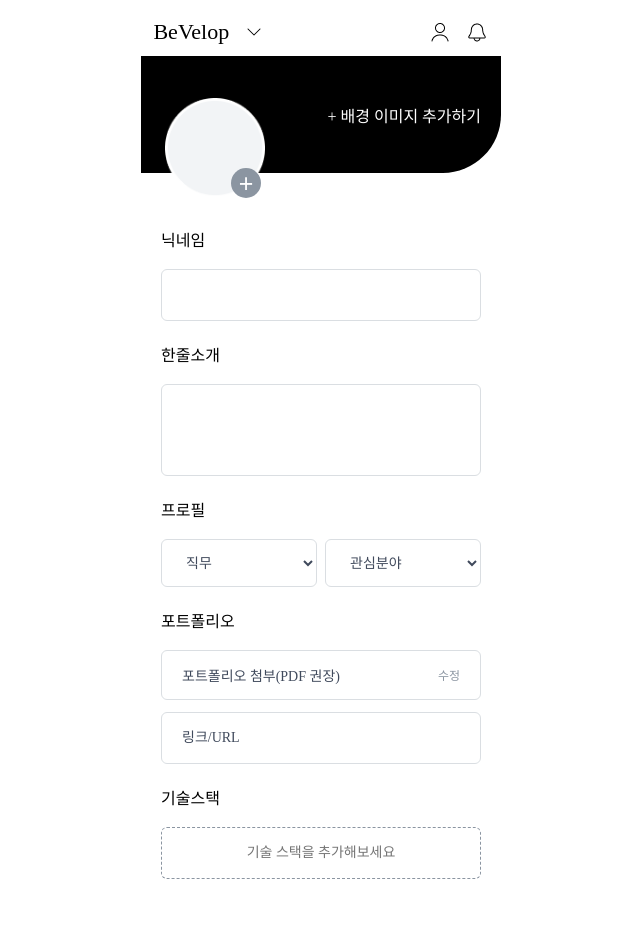
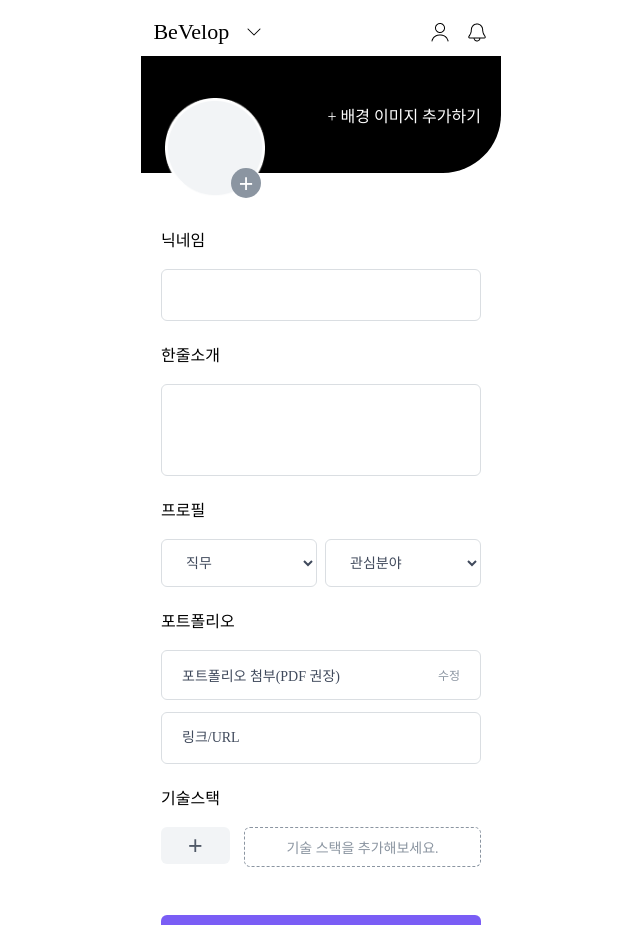
Before and after one commit to NS0H/vue_practice, a Vue app: page /mypage in a window 1280 px wide. Shown: the top 925 px of the page, without its empty margins (319-959 px from the left). Built offline with nearby package versions, Linux system fonts and the light colour scheme.

Commit message:
기술 스택 추가 및 색상 구현

```diff
--- /dev/null
+++ b/src/assets/techColors.json
@@ -0,0 +1,6 @@
+{
+  "Figma": "#1D1D1D",
+  "Adobe XD": "#450135",
+  "Zeplin": "#F69833",
+  "Photoshop": "#005294"
+}
--- a/src/components/ProfileDisplay.vue
+++ b/src/components/ProfileDisplay.vue
@@ -1,5 +1,6 @@
 <template>
   <div class="profile-display">
+    <!-- 닉네임과 한줄 소개 -->
     <div class="personal">
       <div>
         <div class="name">{{ profile.name }}</div>
@@ -8,23 +9,39 @@
       <div class="description">{{ profile.des }}</div>
     </div>
     <p class="hr"></p>
+    <!-- 그 외 입력 정보 -->
     <div>
       <div class="label">프로필</div>
       <div class="profile">
-                <div>{{ profile.role }}</div>
-                <div>{{ profile.object }}</div>
+          <div>{{ profile.role || '직무' }}</div>
+          <div>{{ profile.object || '관심분야' }}</div>
       </div>
       <div class="label">포트폴리오</div>
       <div class="result pdf">{{ profile.pdf?.name || '파일 없음' }}</div>
-            <div class="result">{{ profile.link }}</div>
+      <div class="result">{{ profile.link || '링크/URL' }}</div>
       <div class="label">기술스택</div>
-            <div class="result">{{ profile.tech }}</div>
+      <div class="tech_list">
+        <div
+          class="tech_item"
+          v-for="(tech, index) in profile.tech"
+          :key="index"
+          :style="{ backgroundColor: techColors[tech] || 'grey' }">
+          {{ tech }}
+        </div>
+      </div>
     </div>
   </div>
 </template>
 
+
 <script lang="ts">
 import { defineComponent, PropType } from 'vue';
+import techColorsData from '@/assets/techColors.json';
+
+// 기술 스택 별 색상 저장 인터페이스
+interface TechColors {
+  [key: string]: string;
+}
 
 export default defineComponent({
   name: 'ProfileDisplay',
@@ -37,20 +54,25 @@
         object: string;
         pdf: File | null;
         link: string;
-          tech: string;
+        tech: string[];
       }>,
       required: true,
     },
   },
   setup(props, { emit }) {
+    // 기술 스택 별 색상 저장
+    const techColors: TechColors = techColorsData;
+
+    // ProfileForm으로 이동
     function editProfile() {
       emit('showForm');
     }
 
-    return { editProfile };
+    return { editProfile, techColors };
   }
 });
 </script>
+
 
 <style lang="scss" scoped>
 .profile-display {
@@ -66,11 +88,13 @@
   width: 320px;
 }
 
+// 닉네임과 프로필 수정 버튼을 감싸는 div
 .personal > div:first-child {
   display: flex;
   justify-content: space-between;
 }
 
+// 닉네임
 .name {
   color: #000;
   font-family: Pretendard;
@@ -80,6 +104,7 @@
   padding-bottom: 13px;
 }
 
+// 프로필 수정 버튼
 .re_btn {
   border: none;
   color: #8B95A1;
@@ -94,6 +119,7 @@
   cursor: pointer;
 }
 
+// 한줄 소개
 .description {
   width: 320px;
   height: 76px;
@@ -105,12 +131,14 @@
   font-weight: 400;
 }
 
+// 수평선
 .hr {
   width: 360px;
   height: 2px;
   background-color: #F2F4F6;
 }
 
+// 전체 label
 .label {
   color: #000;
   font-family: Pretendard;
@@ -121,6 +149,7 @@
   margin-bottom: 18px;
 }
 
+// 직무 및 관심 분야
 .profile {
   display: flex;
   width: 100%;
@@ -128,6 +157,7 @@
   justify-content: space-between;
 }
 
+// 직무와 관심 분야 각각 div
 .profile div {
   width: 136px;
   padding-left: 20px;
@@ -144,8 +174,8 @@
   background: #FFF;
 }
 
+// 포트폴리오와 링크
 .result {
-    width: 320px;
   height: 48px;
   padding-left: 20px;
   display: flex;
@@ -164,4 +194,33 @@
 .pdf {
   margin-bottom: 12px;
 }
+
+// 기술 스택
+.tech_list {
+  display: flex;
+  align-items: center;
+  height: auto;
+  flex-wrap: wrap;
+  padding: 0px;
+  column-gap: 7px;
+  row-gap: 12px;
+  max-width: 100%;
+
+  color: #404A5C;
+  border: none;
+}
+
+.tech_item {
+  display: inline-flex;
+  padding: 10px 27px;
+  justify-content: center;
+  align-items: center;
+
+  color: #FFF;
+  border-radius: 6px;
+  color: #FFF;
+  font-family: Pretendard;
+  font-size: 14px;
+  font-weight: 500;
+}
 </style>
--- a/src/components/ProfileForm.vue
+++ b/src/components/ProfileForm.vue
@@ -1,6 +1,7 @@
 <template>
   <div class="profile_form">
     <form>
+      <!-- 이름 입력 -->
       <div>
         <label>닉네임</label>
         <input
@@ -12,6 +13,7 @@
             사용 가능한 닉네임입니다.
           </div>
       </div>
+      <!-- 한줄 소개 -->
       <div>
         <label >한줄소개</label>
         <textarea
@@ -20,6 +22,7 @@
           id="des">
         </textarea>
       </div>
+      <!-- 직무 및 관심 분야 -->
       <div>
         <label>프로필</label>
         <div class="profile_select">
@@ -35,8 +38,10 @@
           </select>
         </div>
       </div>
+      <!-- 포트폴리오 및 링크 -->
       <div class="portfolio">
         <label>포트폴리오</label>
+        <!-- 파일 업로드 -->
         <div class="file_upload"  :class="{ 'highlight': fileName }">
           <input
             :class="{'highlight': profile.pdf}"
@@ -47,6 +52,7 @@
           <div class="file_name">{{ fileName ? fileName : '포트폴리오 첨부(PDF 권장)' }}</div>
           <label for="pdf" class="upload_btn">수정</label>
         </div>
+        <!-- 릴크 첨부 -->
         <input
           v-model="profile.link"
           :class="{'highlight': profile.link}"
@@ -57,18 +63,40 @@
           올바른 형식의 링크를 넣어주세요.
         </div>
       </div>
+      <!-- 기술 스택 -->
       <div class="techstack">
           <label>기술스택</label>
-            <input v-model="profile.tech" id="tech" type="text" placeholder="기술 스택을 추가해보세요">
+          <div class="tech_container">
+            <button class="add_tech" type="button" @click="addTech">
+              +
+            </button>
+            <!-- 기술 스택 추가 후 사용되는 div -->
+            <div v-if="profile.tech.length > 0" class="tech_list">
+              <div
+                class="tech_item"
+                v-for="(tech, index) in profile.tech"
+                :key="index"
+                :style="{ backgroundColor: techColors[tech] || 'grey' }">
+                {{ tech }}
+              </div>
+            </div>
+            <!-- 기술 스택 추가 전 사용되는 div -->
+            <div v-else class="tech_none">
+              기술 스택을 추가해보세요.
+            </div>
+          </div>
       </div>
       <button type="button" @click="submitForm">입력 완료</button>
     </form>
   </div>
 </template>
 
+
 <script lang="ts">
 import { defineComponent, reactive, computed, ref} from 'vue';
+import techColorsData from '@/assets/techColors.json';
 
+// 입력 값 저장 인터페이스
 interface Profile {
   name: string;
   des: string;
@@ -76,7 +104,12 @@ interface Profile {
   object: string;
   pdf: File | null;
   link: string;
-  tech: string;
+  tech: string[];
+}
+
+// 기술 스택 json값 저장 인터페이스
+interface TechColors {
+  [key: string]: string;
 }
 
 export default defineComponent({
@@ -85,7 +118,8 @@ export default defineComponent({
     formSubmitted: null,
   },
   setup(props, { emit }) {
-    const fileName = ref('');
+    const newTech = ref(''); // 새로 추가된 기술 스택
+    const fileName = ref(''); // 포트폴리오 파일 이름
     const profile = reactive<Profile>({
       name: '',
       des: '',
@@ -93,17 +127,32 @@ export default defineComponent({
       object: '',
       pdf: null,
       link: '',
-      tech: '',
+      tech: [],
     });
 
+    // 기술 스택 별 색상 저장 데이터
+    const techColors: TechColors = techColorsData;
+
+    // 닉네임 확인
     const showNameMessage = computed(() => {
       return !profile.name.includes('a') && profile.name !== '';
     });
 
+    //링크 형식 확인
     const showLinkMessage = computed(() => {
       return !profile.link.includes('http') && !profile.link.includes('www') && profile.link !== '' ;
     });
 
+    // 기술 스택 추가 window prompt
+    const addTech = () => {
+      const newTech = window.prompt("추가할 기술스택을 입력하세요:");
+
+      if (newTech !== null && newTech.trim() !== "") {
+        profile.tech.push(newTech.trim());
+      }
+    };
+
+    // 포트폴리오 파일 추가 함수
     function handleFileChange(event: Event) {
       const inputElement = event.target as HTMLInputElement;
       const files = inputElement.files;
@@ -113,6 +162,7 @@ export default defineComponent({
       }
     }
 
+    // ProfileDisplay로 이동
     function submitForm() {
       emit('formSubmitted', profile);
     }
@@ -120,16 +170,21 @@ export default defineComponent({
     return {
       profile,
       fileName,
-      submitForm,
+      techColors,
+      newTech,
+      addTech,
       showNameMessage,
       showLinkMessage,
-      handleFileChange
+      handleFileChange,
+      submitForm,
     };
   },
 });
 </script>
 
+
 <style lang="scss" scoped>
+// 전체 프로필 폼 스타일
 .profile_form {
   display: flex;
 
@@ -141,6 +196,8 @@ export default defineComponent({
   padding-left: 20px;
   width: 320px;
 }
+
+// 각 label과 input을 감싸는 div
 form > div {
   display: flex;
   flex-direction: column;
@@ -148,6 +205,7 @@ form > div {
   margin: 21px auto;
 }
 
+// if문 통해서 나타나는 문구
 .pop_text {
   margin-top: 8px;
 
@@ -157,6 +215,7 @@ form > div {
   font-weight: 500;
 }
 
+// 전체 label
 label {
   color: #000;
   font-family: Pretendard;
@@ -166,6 +225,7 @@ label {
   margin-bottom: 18px;
 }
 
+// 전체적인 input 스타일
 input, select, .file_upload {
     height: 48px;
     border-radius: 6px;
@@ -173,6 +233,7 @@ input, select, .file_upload {
     background: #FFF;
 }
 
+// 한줄 소개
 textarea {
     height: 86px;
     border-radius: 6px;
@@ -182,6 +243,7 @@ textarea {
     resize: none;
 }
 
+// 직무, 관심분야 선택
 .profile_select {
     display: flex;
     width: 100%;
@@ -198,6 +260,7 @@ textarea {
     font-weight: 500;
 }
 
+// 포트폴리오 및 링크
 .portfolio input, .file_name {
     color: #404A5C;
     font-family: Pretendard;
@@ -229,17 +292,69 @@ textarea {
   margin-bottom: 0px;
 }
 
-.techstack input {
+// 기술 스택
+.tech_container {
+  display: flex;
+  justify-content: space-between;
+}
+
+.add_tech {
+  display: inline-flex;
+  height: 37px;
+  padding: 10px 27px;
+  justify-content: center;
+  align-items: center;
+  gap: 10px;
+
+  border: none;
+  border-radius: 6px;
+  background: #F2F4F6;
+  color: #505967;
+  font-size: 25px;
+  font-weight: 100;
+}
+
+.tech_list, .tech_none {
+  width: 235px;
+  padding: 9px 0px;
   text-align: center;
-    color: #404A5C;
+
+  color: #8B95A1;
   font-family: Pretendard;
   font-size: 14px;
   font-weight: 500;
-
+  border-radius: 6px;
   border: 1px dashed #8B95A1;
 }
 
-button {
+.tech_list {
+  display: flex;
+  align-items: center;
+  height: auto;
+  flex-wrap: wrap;
+  padding: 0px;
+  column-gap: 7px;
+  row-gap: 12px;
+
+  border: none;
+}
+
+.tech_item {
+  display: inline-flex;
+  padding: 10px 27px;
+  justify-content: center;
+  align-items: center;
+
+  color: #FFF;
+  border-radius: 6px;
+  color: #FFF;
+  font-family: Pretendard;
+  font-size: 14px;
+  font-weight: 500;
+}
+
+// 입력 완료 버튼
+form > button {
     width: 320px;
     height: 54px;
     border-radius: 6px;
@@ -255,15 +370,18 @@ button {
     margin-top: 27px;
 }
 
+// 입력 중 스타일
 input:focus, textarea:focus, select:focus, .file_upload:focus {
   border: 1px solid #7A5DF5;
   outline: none;
 }
 
+// 입력 후 스타일
 .highlight {
   border: 1px solid #7A5DF5;
 }
 
+// 버튼 커서 스타일
 button, .upload_btn {
   cursor: pointer;
 }
```
Lines whose indentation alone changed are shown as unchanged.
